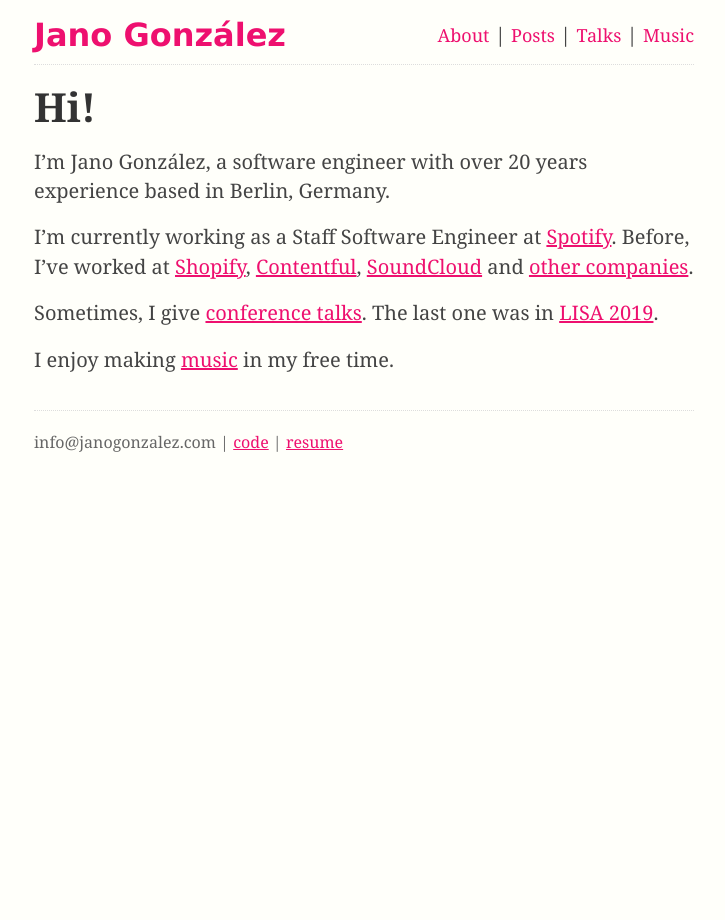
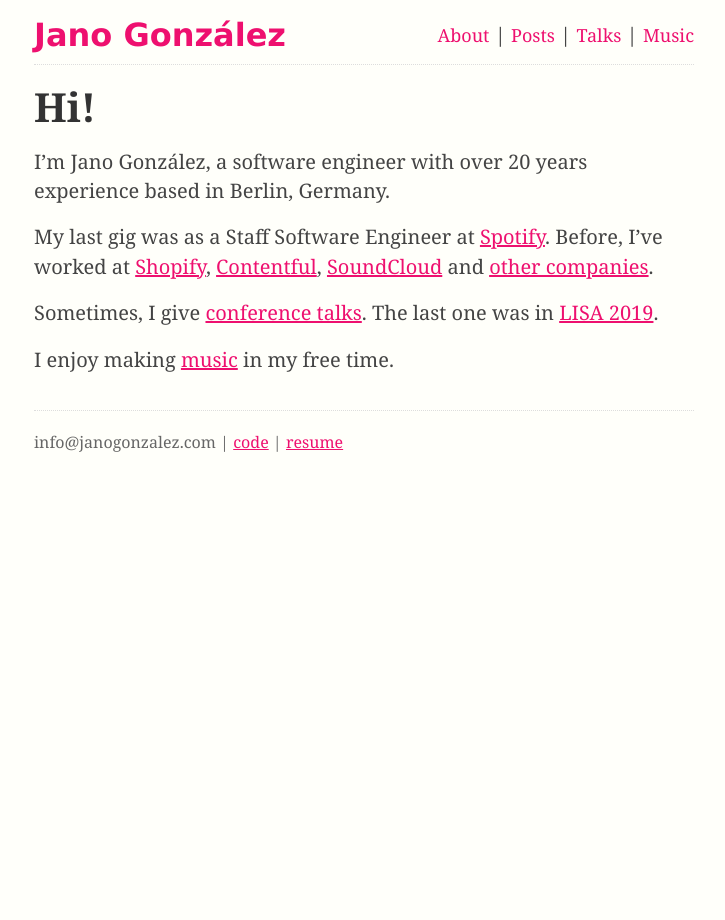
Before and after one commit to janogonzalez/janogonzalez.github.io, a Jekyll site: the page built from about.md, in a window 1280 px wide. Shown: the whole page, without its empty margins (276-1001 px from the left). Built offline with Jekyll 4.4.1, drawn with Linux system fonts in a browser that asks for light colours.

Commit message:
Update work

```diff
--- a/about.md
+++ b/about.md
@@ -7,7 +7,7 @@ title: About
 I’m Jano González, a software engineer with over 20 years experience based in
 Berlin, Germany.
 
-I'm currently working as a Staff Software Engineer at [Spotify][spotify].
+My last gig was as a Staff Software Engineer at [Spotify][spotify].
 Before, I've worked at [Shopify][shopify], [Contentful][contentful],
 [SoundCloud][soundcloud] and [other companies][resume].
 
```
Also changed, not shown: 1 other file.
